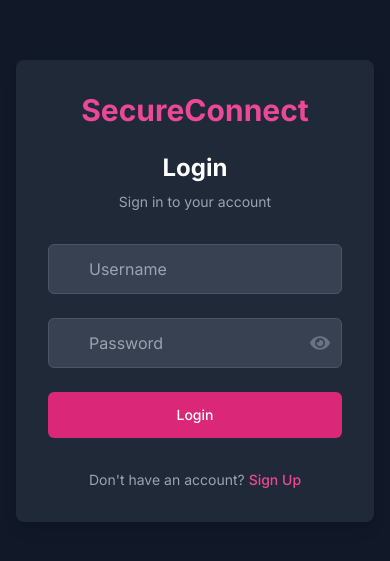
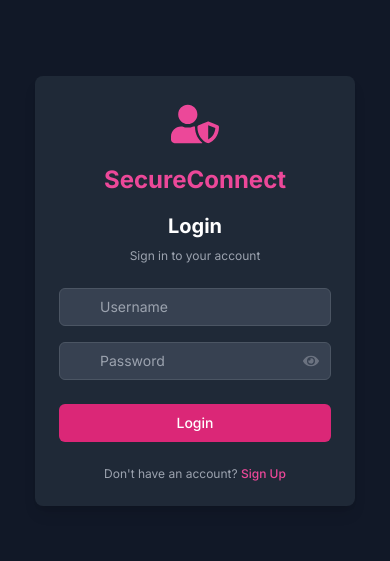
Before and after one commit to AdithaBuwaneka/SpiritX_Xforce_01, a React (Vite) app in the folder frontend/: page /login in a window 390 px wide. Shown: the part 131-692 px from the top of the page. Built offline with nearby package versions, Linux system fonts and the light colour scheme.

Commit message:
Add lucide-react dependency and enhance UI components in Signup and Dashboard pages

```diff
--- a/frontend/package.json
+++ b/frontend/package.json
@@ -11,6 +11,7 @@
   },
   "dependencies": {
     "axios": "^1.8.2",
+    "lucide-react": "^0.479.0",
     "prop-types": "^15.8.1",
     "react": "^19.0.0",
     "react-dom": "^19.0.0",
--- a/frontend/src/pages/DashboardPage.jsx
+++ b/frontend/src/pages/DashboardPage.jsx
@@ -72,14 +72,14 @@ const DashboardPage = () => {
     <div className="min-h-screen bg-gray-900">
       {/* Header */}
       <header className="bg-gray-800 shadow-md">
-        <div className="max-w-7xl mx-auto px-4 sm:px-6 lg:px-8 py-4 flex justify-between items-center">
-          <div className="flex items-center">
+        <div className="max-w-7xl mx-auto px-4 sm:px-6 lg:px-8 py-4 flex flex-col sm:flex-row justify-between items-center">
+          <div className="flex items-center mb-4 sm:mb-0">
             <FaUserShield className="h-8 w-8 text-pink-500 mr-3" />
             <h1 className="text-2xl font-bold text-white">SecureConnect</h1>
           </div>
           <button
             onClick={handleLogout}
-            className="inline-flex items-center px-4 py-2 border border-transparent text-sm font-medium rounded-md text-white bg-pink-600 hover:bg-pink-700 focus:outline-none focus:ring-2 focus:ring-offset-2 focus:ring-pink-500"
+            className="w-full sm:w-auto inline-flex items-center justify-center px-4 py-2 border border-transparent text-sm font-medium rounded-md text-white bg-pink-600 hover:bg-pink-700 focus:outline-none focus:ring-2 focus:ring-offset-2 focus:ring-pink-500"
           >
             <FaSignOutAlt className="mr-2" />
             Logout
@@ -88,42 +88,42 @@ const DashboardPage = () => {
       </header>
 
       {/* Main content */}
-      <main className="max-w-7xl mx-auto px-4 sm:px-6 lg:px-8 py-10">
+      <main className="max-w-7xl mx-auto px-4 sm:px-6 lg:px-8 py-6 sm:py-10">
         {/* Welcome card */}
-        <div className="bg-gray-800 rounded-lg shadow-lg overflow-hidden mb-10">
-          <div className="px-6 py-8">
-            <div className="flex items-center justify-between">
-              <h2 className="text-2xl font-bold text-white">
+        <div className="bg-gray-800 rounded-lg shadow-lg overflow-hidden mb-6 sm:mb-10">
+          <div className="px-4 sm:px-6 py-6 sm:py-8">
+            <div className="flex flex-col sm:flex-row sm:items-center sm:justify-between">
+              <h2 className="text-xl sm:text-2xl font-bold text-white mb-2 sm:mb-0">
                 Hello, <span className="text-pink-500">{user?.username || 'User'}</span>!
               </h2>
-              <div className="bg-green-600 px-3 py-1 rounded-full text-sm font-medium text-white">
+              <div className="bg-green-600 px-3 py-1 rounded-full text-sm font-medium text-white self-start sm:self-auto">
                 Logged In
               </div>
             </div>
-            <p className="mt-4 text-gray-400">
+            <p className="mt-4 text-gray-400 text-sm sm:text-base">
               You've successfully logged into your secure dashboard. Your session is active and protected.
             </p>
           </div>
         </div>
 
-        {/* Dashboard content - same as original */}
-        <div className="grid grid-cols-1 md:grid-cols-2 gap-6">
+        {/* Dashboard content - with improved responsiveness */}
+        <div className="grid grid-cols-1 gap-6 md:grid-cols-2">
           {/* Security card */}
           <div className="bg-gray-800 rounded-lg shadow-lg overflow-hidden">
-            <div className="px-6 py-8">
-              <h3 className="text-xl font-bold text-white mb-4">Security Status</h3>
+            <div className="px-4 sm:px-6 py-6 sm:py-8">
+              <h3 className="text-lg sm:text-xl font-bold text-white mb-4">Security Status</h3>
               <div className="space-y-3">
                 <div className="flex items-center justify-between">
-                  <span className="text-gray-400">Secure connection</span>
-                  <span className="text-green-400">Active</span>
+                  <span className="text-gray-400 text-sm sm:text-base">Secure connection</span>
+                  <span className="text-green-400 text-sm sm:text-base">Active</span>
                 </div>
                 <div className="flex items-center justify-between">
-                  <span className="text-gray-400">Session expires in</span>
-                  <span className="text-yellow-400">30 minutes</span>
+                  <span className="text-gray-400 text-sm sm:text-base">Session expires in</span>
+                  <span className="text-yellow-400 text-sm sm:text-base">30 minutes</span>
                 </div>
                 <div className="flex items-center justify-between">
-                  <span className="text-gray-400">Last login</span>
-                  <span className="text-gray-300">Just now</span>
+                  <span className="text-gray-400 text-sm sm:text-base">Last login</span>
+                  <span className="text-gray-300 text-sm sm:text-base">Just now</span>
                 </div>
               </div>
             </div>
@@ -131,20 +131,20 @@ const DashboardPage = () => {
 
           {/* Project info card */}
           <div className="bg-gray-800 rounded-lg shadow-lg overflow-hidden">
-            <div className="px-6 py-8">
-              <h3 className="text-xl font-bold text-white mb-4">Project Information</h3>
+            <div className="px-4 sm:px-6 py-6 sm:py-8">
+              <h3 className="text-lg sm:text-xl font-bold text-white mb-4">Project Information</h3>
               <div className="space-y-3">
                 <div className="flex items-center justify-between">
-                  <span className="text-gray-400">Project name</span>
-                  <span className="text-pink-500">SecureConnect</span>
+                  <span className="text-gray-400 text-sm sm:text-base">Project name</span>
+                  <span className="text-pink-500 text-sm sm:text-base">SecureConnect</span>
                 </div>
                 <div className="flex items-center justify-between">
-                  <span className="text-gray-400">Status</span>
-                  <span className="text-green-400">Completed</span>
+                  <span className="text-gray-400 text-sm sm:text-base">Status</span>
+                  <span className="text-green-400 text-sm sm:text-base">Completed</span>
                 </div>
                 <div className="flex items-center justify-between">
-                  <span className="text-gray-400">Score</span>
-                  <span className="text-yellow-400">250 points</span>
+                  <span className="text-gray-400 text-sm sm:text-base">Score</span>
+                  <span className="text-yellow-400 text-sm sm:text-base">250 points</span>
                 </div>
               </div>
             </div>
--- a/frontend/src/pages/LoginPage.jsx
+++ b/frontend/src/pages/LoginPage.jsx
@@ -1,7 +1,7 @@
-import React, { useState } from 'react';
+import React, { useState, useEffect } from 'react';
 import { Link, useNavigate } from 'react-router-dom';
 import { toast } from 'react-hot-toast';
-import { FaUser, FaLock, FaEye, FaEyeSlash } from 'react-icons/fa';
+import { FaEye, FaEyeSlash, FaUserShield } from 'react-icons/fa';
 import { loginUser } from '../services/authService';
 import { useAuth } from '../contexts/AuthContext';
 import LoadingSpinner from '../components/LoadingSpinner';
@@ -16,6 +16,19 @@ const LoginPage = () => {
   const [errors, setErrors] = useState({});
   const [isSubmitting, setIsSubmitting] = useState(false);
   const [showPassword, setShowPassword] = useState(false);
+  const [windowWidth, setWindowWidth] = useState(window.innerWidth);
+
+  // Handle window resize for responsive adjustments
+  useEffect(() => {
+    const handleResize = () => {
+      setWindowWidth(window.innerWidth);
+    };
+
+    window.addEventListener('resize', handleResize);
+    return () => {
+      window.removeEventListener('resize', handleResize);
+    };
+  }, []);
 
   // Handle form input changes with client-side validation
   const handleChange = (e) => {
@@ -111,18 +124,21 @@ const LoginPage = () => {
   };
 
   return (
-    <div className="min-h-screen flex items-center justify-center bg-gray-900 py-12 px-4 sm:px-6 lg:px-8">
-      <div className="max-w-md w-full space-y-8 bg-gray-800 p-8 rounded-lg shadow-lg">
+    <div className="min-h-screen flex items-center justify-center bg-gray-900 py-6 sm:py-8 md:py-12 px-4 sm:px-6 lg:px-8">
+      <div className="w-full max-w-xs sm:max-w-sm md:max-w-md space-y-6 sm:space-y-8 bg-gray-800 p-6 sm:p-8 rounded-lg shadow-lg transition-all duration-300">
         <div className="text-center">
-          <h1 className="text-3xl font-extrabold text-pink-500">SecureConnect</h1>
-          <h2 className="mt-6 text-2xl font-bold text-white">Login</h2>
-          <p className="mt-2 text-sm text-gray-400">Sign in to your account</p>
+          <div className="flex justify-center mb-4">
+            <FaUserShield className="h-12 w-12 text-pink-500" />
+          </div>
+          <h1 className="text-2xl sm:text-3xl font-extrabold text-pink-500">SecureConnect</h1>
+          <h2 className="mt-4 sm:mt-6 text-xl sm:text-2xl font-bold text-white">Login</h2>
+          <p className="mt-2 text-xs sm:text-sm text-gray-400">Sign in to your account</p>
         </div>
 
-        <form className="mt-8 space-y-6" onSubmit={handleSubmit}>
+        <form className="mt-6 sm:mt-8 space-y-4 sm:space-y-6" onSubmit={handleSubmit}>
           {/* Form error message */}
           {errors.form && (
-            <div className="bg-red-900/50 text-red-200 p-3 rounded-md text-sm">
+            <div className="bg-red-900/50 text-red-200 p-2 sm:p-3 rounded-md text-xs sm:text-sm">
               {errors.form}
             </div>
           )}
@@ -132,7 +148,10 @@ const LoginPage = () => {
             <label htmlFor="username" className="sr-only">Username</label>
             <div className="relative">
               <div className="absolute inset-y-0 left-0 pl-3 flex items-center pointer-events-none">
-                <FaUser className="h-5 w-5 text-gray-500" />
+                {/* User SVG icon */}
+                <svg xmlns="http://www.w3.org/2000/svg" className="h-5 w-5 text-gray-500" viewBox="0 0 20 20" fill="currentColor">
+                  <path fillRule="evenodd" d="M10 9a3 3 0 100-6 3 3 0 000 6zm-7 9a7 7 0 1114 0H3z" clipRule="evenodd" />
+                </svg>
               </div>
               <input
                 id="username"
@@ -141,14 +160,14 @@ const LoginPage = () => {
                 autoComplete="username"
                 value={formData.username}
                 onChange={handleChange}
-                className={`appearance-none relative block w-full px-3 py-3 pl-10 border ${
+                className={`appearance-none relative block w-full px-3 py-2 sm:py-3 pl-10 border ${
                   errors.username ? 'border-red-500' : 'border-gray-600'
-                } bg-gray-700 text-white placeholder-gray-400 rounded-md focus:outline-none focus:ring-2 focus:ring-pink-500 focus:border-transparent`}
+                } bg-gray-700 text-white placeholder-gray-400 rounded-md focus:outline-none focus:ring-2 focus:ring-pink-500 focus:border-transparent text-sm sm:text-base`}
                 placeholder="Username"
               />
             </div>
             {errors.username && (
-              <p className="mt-1 text-sm text-red-400">{errors.username}</p>
+              <p className="mt-1 text-xs sm:text-sm text-red-400">{errors.username}</p>
             )}
           </div>
 
@@ -157,7 +176,10 @@ const LoginPage = () => {
             <label htmlFor="password" className="sr-only">Password</label>
             <div className="relative">
               <div className="absolute inset-y-0 left-0 pl-3 flex items-center pointer-events-none">
-                <FaLock className="h-5 w-5 text-gray-500" />
+                {/* Lock SVG icon */}
+                <svg xmlns="http://www.w3.org/2000/svg" className="h-5 w-5 text-gray-500" viewBox="0 0 20 20" fill="currentColor">
+                  <path fillRule="evenodd" d="M5 9V7a5 5 0 0110 0v2a2 2 0 012 2v5a2 2 0 01-2 2H5a2 2 0 01-2-2v-5a2 2 0 012-2zm8-2v2H7V7a3 3 0 016 0z" clipRule="evenodd" />
+                </svg>
               </div>
               <input
                 id="password"
@@ -166,38 +188,39 @@ const LoginPage = () => {
                 autoComplete="current-password"
                 value={formData.password}
                 onChange={handleChange}
-                className={`appearance-none relative block w-full px-3 py-3 pl-10 pr-10 border ${
+                className={`appearance-none relative block w-full px-3 py-2 sm:py-3 pl-10 pr-10 border ${
                   errors.password ? 'border-red-500' : 'border-gray-600'
-                } bg-gray-700 text-white placeholder-gray-400 rounded-md focus:outline-none focus:ring-2 focus:ring-pink-500 focus:border-transparent`}
+                } bg-gray-700 text-white placeholder-gray-400 rounded-md focus:outline-none focus:ring-2 focus:ring-pink-500 focus:border-transparent text-sm sm:text-base`}
                 placeholder="Password"
               />
               <button
                 type="button"
                 className="absolute inset-y-0 right-0 pr-3 flex items-center"
                 onClick={() => setShowPassword(!showPassword)}
+                aria-label={showPassword ? "Hide password" : "Show password"}
               >
                 {showPassword ? (
-                  <FaEyeSlash className="h-5 w-5 text-gray-500" />
+                  <FaEyeSlash className="h-4 w-4 sm:h-5 sm:w-5 text-gray-500" />
                 ) : (
-                  <FaEye className="h-5 w-5 text-gray-500" />
+                  <FaEye className="h-4 w-4 sm:h-5 sm:w-5 text-gray-500" />
                 )}
               </button>
             </div>
             {errors.password && (
-              <p className="mt-1 text-sm text-red-400">{errors.password}</p>
+              <p className="mt-1 text-xs sm:text-sm text-red-400">{errors.password}</p>
             )}
           </div>
 
           {/* Submit button */}
-          <div>
+          <div className="pt-2">
             <button
               type="submit"
               disabled={isSubmitting}
-              className="group relative w-full flex justify-center py-3 px-4 border border-transparent text-sm font-medium rounded-md text-white bg-pink-600 hover:bg-pink-700 focus:outline-none focus:ring-2 focus:ring-offset-2 focus:ring-pink-500 disabled:opacity-50 disabled:cursor-not-allowed transition-colors"
+              className="group relative w-full flex justify-center py-2 sm:py-3 px-4 border border-transparent text-sm font-medium rounded-md text-white bg-pink-600 hover:bg-pink-700 focus:outline-none focus:ring-2 focus:ring-offset-2 focus:ring-pink-500 disabled:opacity-50 disabled:cursor-not-allowed transition-colors"
             >
               {isSubmitting ? (
                 <span className="flex items-center">
-                  <LoadingSpinner size="sm" color="white" />
+                  <LoadingSpinner size={windowWidth < 640 ? "xs" : "sm"} color="white" />
                   <span className="ml-2">Logging In...</span>
                 </span>
               ) : (
@@ -208,7 +231,7 @@ const LoginPage = () => {
         </form>
 
         <div className="text-center mt-4">
-          <p className="text-sm text-gray-400">
+          <p className="text-xs sm:text-sm text-gray-400">
             Don't have an account?{' '}
             <Link to="/signup" className="font-medium text-pink-500 hover:text-pink-400">
               Sign Up
--- a/frontend/src/pages/SignupPage.jsx
+++ b/frontend/src/pages/SignupPage.jsx
@@ -1,7 +1,7 @@
 import React, { useState } from 'react';
 import { Link, useNavigate } from 'react-router-dom';
 import { toast } from 'react-hot-toast';
-import { FaUser, FaLock, FaEye, FaEyeSlash } from 'react-icons/fa';
+import { FaUser, FaLock, FaEye, FaEyeSlash, FaUserShield } from 'react-icons/fa';
 import { signupUser } from '../services/authService';
 import PasswordStrengthMeter from '../components/PasswordStrengthMeter';
 
@@ -161,6 +161,9 @@ const SignupPage = () => {
     <div className="min-h-screen flex items-center justify-center bg-gray-900 py-12 px-4 sm:px-6 lg:px-8">
       <div className="max-w-md w-full space-y-8 bg-gray-800 p-8 rounded-lg shadow-lg">
         <div className="text-center">
+          <div className="flex justify-center mb-4">
+            <FaUserShield className="h-12 w-12 text-pink-500" />
+          </div>
           <h1 className="text-3xl font-extrabold text-pink-500">SecureConnect</h1>
           <h2 className="mt-6 text-2xl font-bold text-white">Sign Up</h2>
           <p className="mt-2 text-sm text-gray-400">Create your account to get started</p>
```
Also changed, not shown: 1 other file (tests, documents, lock files or other folders).
